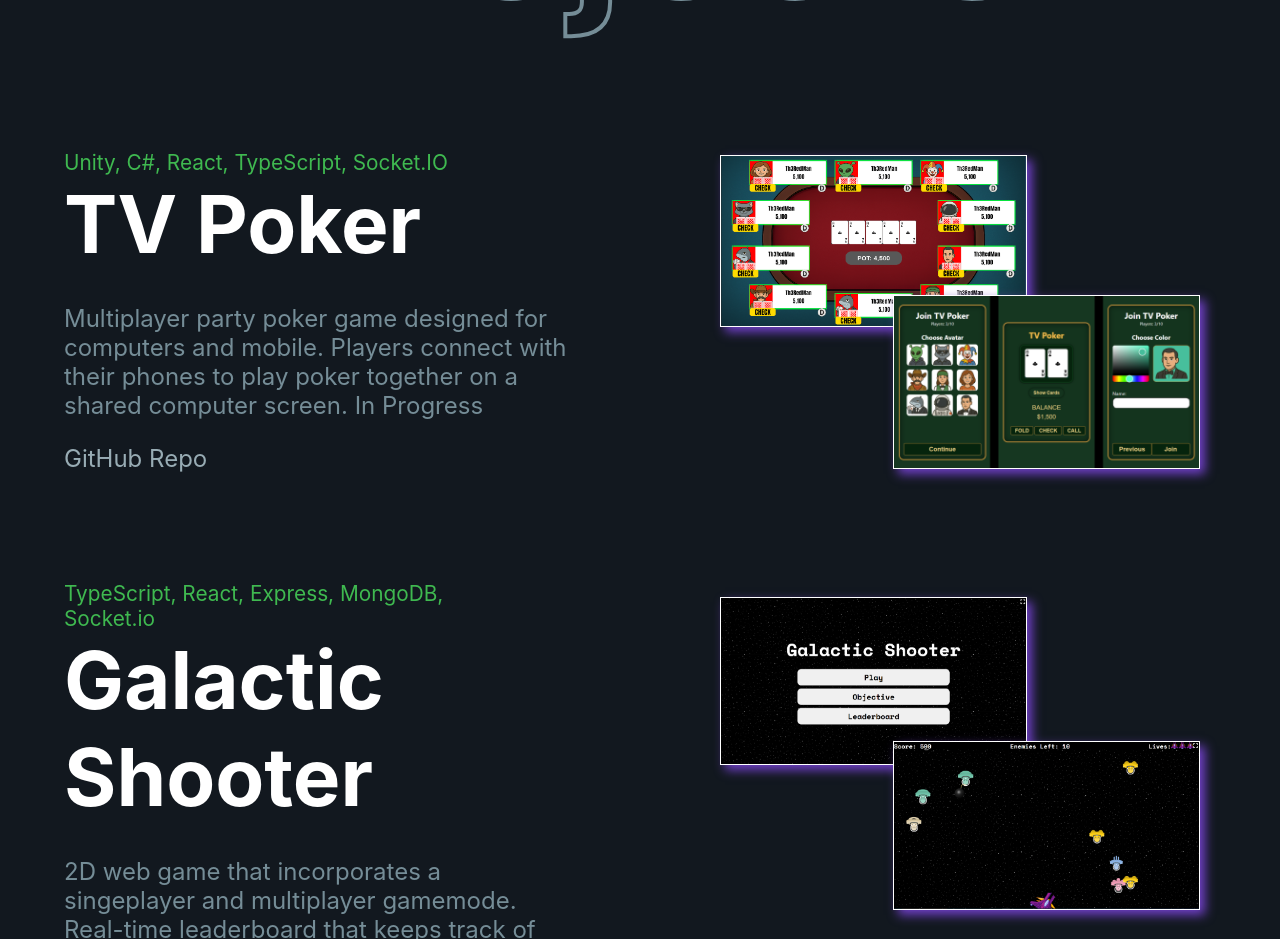
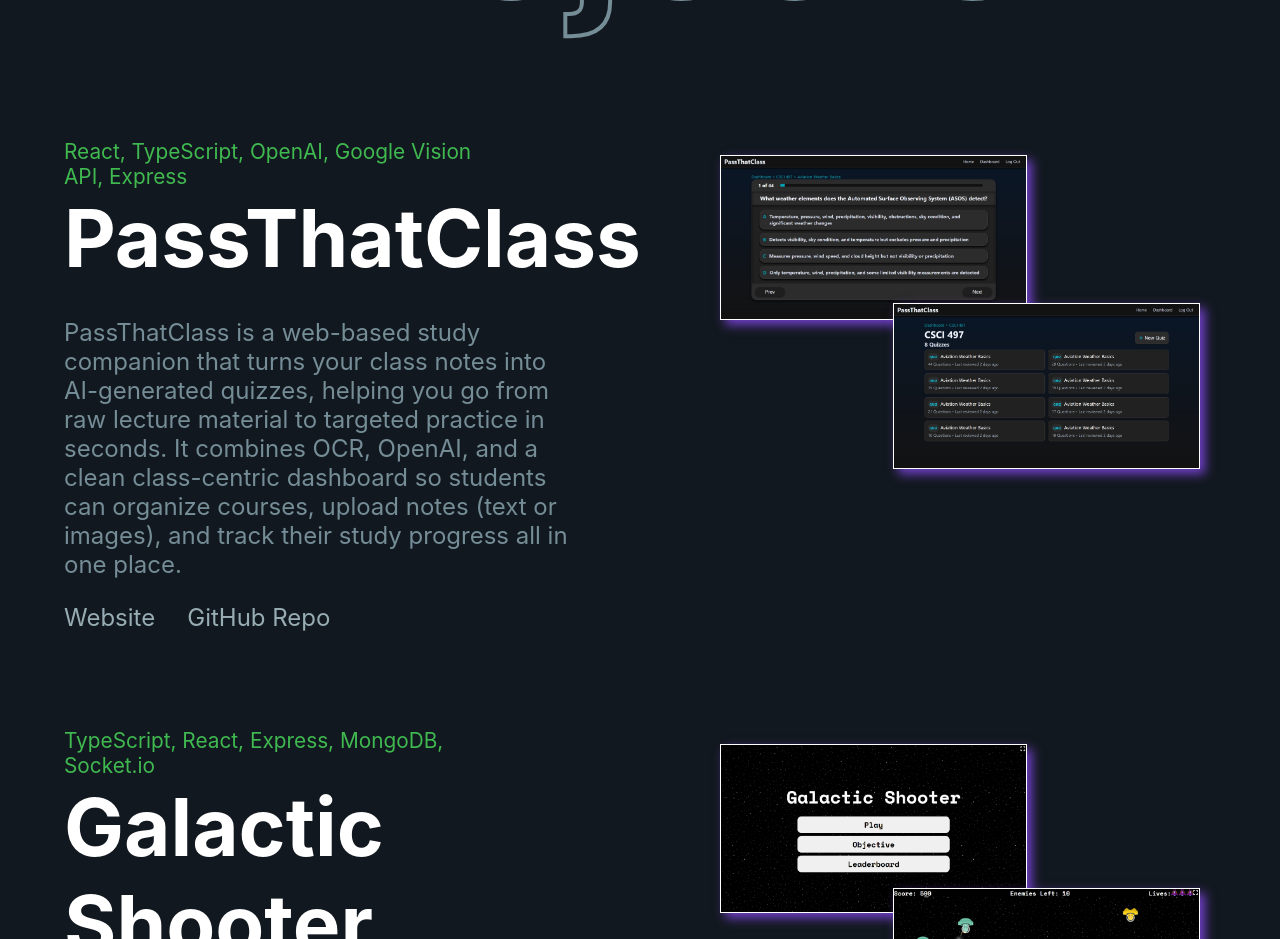
Before and after one commit to DevParkerCS/Portfolio, a React (Create React App) app: page / in a window 1280 px wide. Shown: the part 2020-2959 px from the top of the page. Built offline with nearby package versions, Linux system fonts and the light colour scheme.

Commit message:
Add PassThatClass

```diff
--- a/src/data/projects.ts
+++ b/src/data/projects.ts
@@ -4,8 +4,8 @@
 import whatSort2 from "../assets/whatsort2.jpg";
 import portfolio1 from "../assets/portfolio1.jpg";
 import portfolio2 from "../assets/portfolio2.jpg";
-import poker1 from "../assets/pokerboard.png";
-import poker2 from "../assets/PhonePkr.png";
+import ptcQuiz from "../assets/PTCQuiz.jpg";
+import ptcContent from "../assets/PTCContent.jpg";
 
 export type TProject = {
   name: string;
@@ -19,13 +19,14 @@
 
 export const projects: TProject[] = [
   {
-    name: "TV Poker",
-    tools: "Unity, C#, React, TypeScript, Socket.IO",
+    name: "PassThatClass",
+    tools: "React, TypeScript, OpenAI, Google Vision API, Express",
     description:
-      "Multiplayer party poker game designed for computers and mobile. Players connect with their phones to play poker together on a shared computer screen. In Progress",
-    imgTop: poker1,
-    imgBottom: poker2,
-    gitLink: "https://github.com/DevParkerCS/TVPokerGame",
+      "PassThatClass is a web-based study companion that turns your class notes into AI-generated quizzes, helping you go from raw lecture material to targeted practice in seconds. It combines OCR, OpenAI, and a clean class-centric dashboard so students can organize courses, upload notes (text or images), and track their study progress all in one place.",
+    imgTop: ptcQuiz,
+    imgBottom: ptcContent,
+    gitLink: "https://github.com/DevParkerCS/PassThatClass",
+    webLink: "https://main.ddqp7bpjh9q19.amplifyapp.com/",
   },
   {
     name: "Galactic Shooter",
```
Also changed, not shown: src/assets/PTCContent.jpg (added), src/assets/PTCQuiz.jpg (added).
